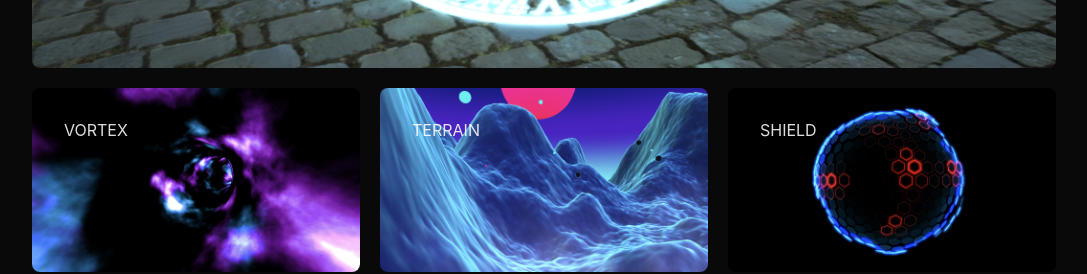
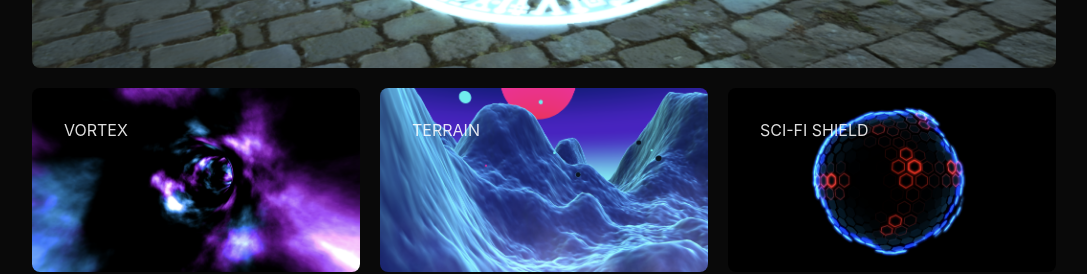
Before and after one commit to jooo0922/the-art-of-shader, a React (Create React App) app: page / in a window 1280 px wide. Shown: the part 1300-1574 px from the top of the page, without its empty margins (96-1183 px from the left). Built offline with nearby package versions, Linux system fonts and the light colour scheme.

Commit message:
rename: title 수정

```diff
--- a/src/components/Thumbnail/thumbnailData.ts
+++ b/src/components/Thumbnail/thumbnailData.ts
@@ -37,7 +37,7 @@ const THUMBNAIL_DATA: ThumbnailDataType[] = [
     pathName: "/terrain",
   },
   {
-    title: "SHIELD",
+    title: "SCI-FI SHIELD",
     imageUrl: shield,
     pathName: "/shield",
   },
--- a/src/components/WorkPageInfo/workPageInfoData.ts
+++ b/src/components/WorkPageInfo/workPageInfoData.ts
@@ -34,7 +34,7 @@ const WORK_PAGE_INFO_DATA: WorkPageInfoDataType[] = [
     pathName: "/terrain",
   },
   {
-    title: "SHIELD",
+    title: "SCI-FI SHIELD",
     date: "2022.12.04",
     referenceUrl: "https://www.youtube.com/watch?app=desktop&v=i2w0p_mV8_g",
     pathName: "/shield",
```
